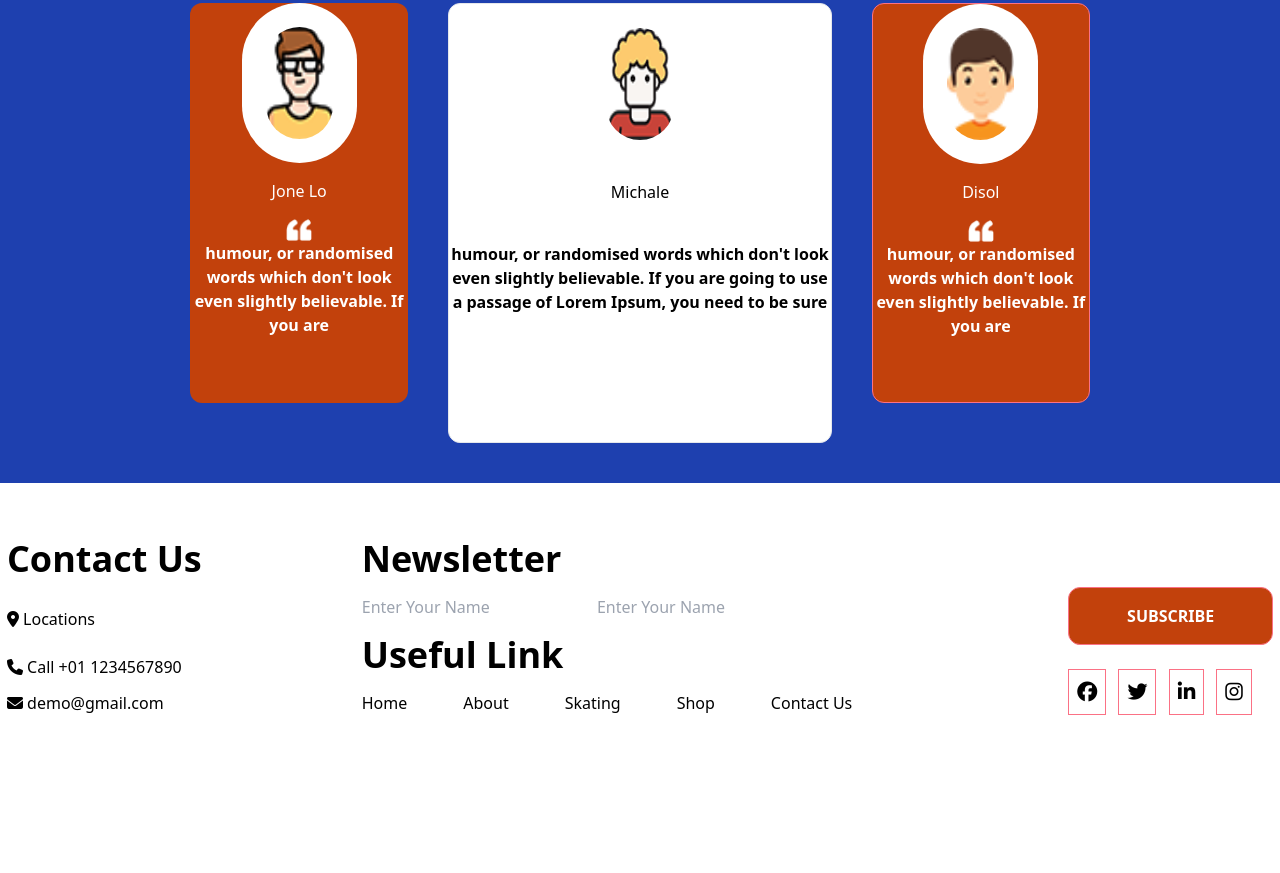
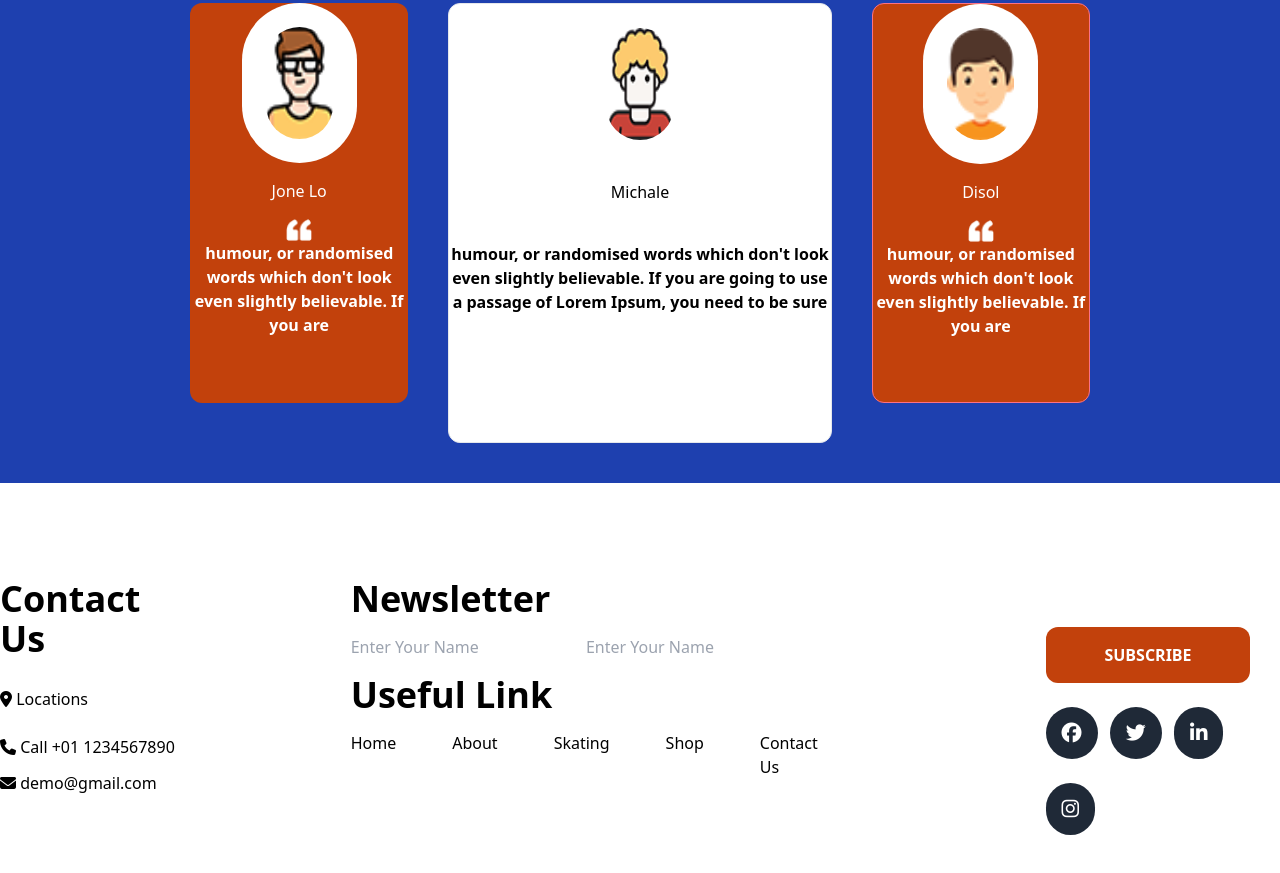
Before and after one commit to jannat-marjia/SBS, a plain HTML site: page index.html in a window 1280 px wide. Shown: the part 3853-4726 px from the top of the page. Before the commit the page ends 4632 px from the top, so only its background shows below. Drawn offline with nearby package versions, Linux system fonts and the light colour scheme.

Commit message:
footer section created

```diff
--- a/index.html
+++ b/index.html
@@ -187,7 +187,7 @@
           <p class="font-bold text-gray-800">BUY NOW</p>
         </div>
       </div>
-      <div class=" bg-blue-800 mt-10 mb-10">
+      <div class="bg-blue-800 mt-10 mb-10">
         <div>
           <p class="text-center text-5xl pt-10 pb-10 text-white font-bold">
             Testimonial
@@ -195,10 +195,10 @@
         </div>
         <div class="flex justify-center gap-10 pt-10 pb-10">
           <div
-            class="  bg-orange-700 w-[17vw] h-[50vh] text-center text-white rounded-xl"
+            class="bg-orange-700 w-[17vw] h-[50vh] text-center text-white rounded-xl"
           >
             <img
-              class="  w-[9vw] h-[20vh] bg-white m-auto p-6 rounded-full"
+              class="w-[9vw] h-[20vh] bg-white m-auto p-6 rounded-full"
               src="images/images/test1.png"
               alt=""
             />
@@ -210,10 +210,10 @@
             </p>
           </div>
           <div
-            class="  border bg-white w-[30vw] h-[55vh] text-center text-black rounded-xl"
+            class="border bg-white w-[30vw] h-[55vh] text-center text-black rounded-xl"
           >
             <img
-              class="  w-[9vw] h-[20vh] bg-white m-auto p-6 rounded-full"
+              class="w-[9vw] h-[20vh] bg-white m-auto p-6 rounded-full"
               src="images/images/test2.png"
               alt=""
             />
@@ -229,7 +229,7 @@
             class="border border-rose-400 border bg-orange-700 w-[17vw] h-[50vh] text-center text-white rounded-xl"
           >
             <img
-              class=" w-[9vw] h-[20vh] bg-white m-auto p-6 rounded-full"
+              class="w-[9vw] h-[20vh] bg-white m-auto p-6 rounded-full"
               src="images/images/test3.png"
               alt=""
             />
@@ -244,19 +244,17 @@
       </div>
     </main>
     <footer>
-      <div class=" flex justify-center  gap-40 mt-10 mb-10 ">
+      <div class="flex justify-center gap-40 mt-20 mb-10">
         <div>
-          <h2 class="text-4xl mt-2 mb-2 font-bold mt-4 mb-4"> Contact Us</h2>
-          <p> <i class="fa-solid fa-location-dot mt-4 mb-4"></i> Locations</p>
-          <p> <i class="fa-solid fa-phone mt-4 mb-4"></i> Call +01 1234567890
-          </p>
-          <p>
-            <i class="fa-solid fa-envelope"></i>  demo@gmail.com</p>
+          <h2 class="text-4xl mt-2 mb-2 font-bold mt-4 mb-4">Contact Us</h2>
+          <p><i class="fa-solid fa-location-dot mt-4 mb-4"></i> Locations</p>
+          <p><i class="fa-solid fa-phone mt-4 mb-4"></i> Call +01 1234567890</p>
+          <p><i class="fa-solid fa-envelope"></i> demo@gmail.com</p>
         </div>
         <div>
           <h2 class="text-4xl mt-2 mb-2 font-bold mt-4 mb-4">Newsletter</h2>
-          <input type="email" placeholder="Enter Your Name">
-          <input type="email" placeholder="Enter Your Name">
+          <input type="email" placeholder="Enter Your Name" />
+          <input type="email" placeholder="Enter Your Name" />
           <h2 class="text-4xl mt-2 mb-2 font-bold mt-4 mb-4">Useful Link</h2>
           <div class="inline-flex list-none mr-14">
             <li class="mr-14">Home</li>
@@ -267,11 +265,23 @@
           </div>
         </div>
         <div>
-          <button class="border border-rose-400 w-[16vw] pt-4 pb-4 rounded-xl bg-orange-700 text-white font-bold mt-16  ">SUBSCRIBE</button><br/>
-          <i class="fa-brands fa-facebook   border border-rose-400 text-xl mr-2 mt-6 mb-6 p-2  "></i>
-          <i class="fa-brands fa-twitter border border-rose-400 text-xl mr-2 p-2  "></i>
-          <i class="fa-brands fa-linkedin-in border border-rose-400 text-xl mr-2 p-2  "></i>
-          <i class="fa-brands fa-instagram border border-rose-400 text-xl p-2  "></i>
+          <button
+            class="w-[16vw] pt-4 pb-4 rounded-xl bg-orange-700 text-white font-bold mt-16"
+          >
+            SUBSCRIBE</button
+          ><br />
+          <i
+            class="fa-brands fa-facebook text-xl mr-2 mt-6 mb-6 pt-3 pb-3 pr-4 pl-4 bg-gray-800 text-white rounded-full"
+          ></i>
+          <i
+            class="fa-brands fa-twitter text-xl mr-2 pt-3 pb-3 pr-4 pl-4 rounded-full bg-gray-800 text-white"
+          ></i>
+          <i
+            class="fa-brands fa-linkedin-in text-xl mr-2 pt-3 pb-3 pr-4 pl-4 rounded-full bg-gray-800 text-white"
+          ></i>
+          <i
+            class="fa-brands fa-instagram text-xl pt-3 pb-3 pr-4 pl-4 rounded-full bg-gray-800 text-white"
+          ></i>
         </div>
       </div>
     </footer>
```
Lines whose indentation alone changed are shown as unchanged.
